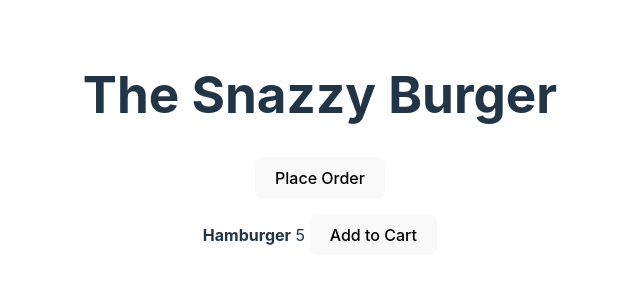
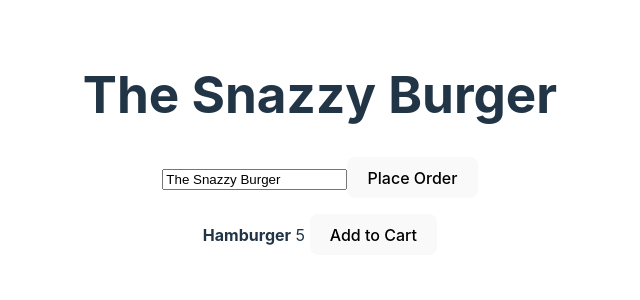
Before and after one commit to vitalic-web/vue-school-composition-api, a Vue app: page / in a window 1280 px wide. Shown: the top 300 px of the page, without its empty margins (320-960 px from the left). Built offline with nearby package versions, Linux system fonts and the light colour scheme.

Commit message:
Add meal object

```diff
--- a/src/App.vue
+++ b/src/App.vue
@@ -1,10 +1,12 @@
 <template>
   <h1>{{ name }}</h1>
+  <input type="text" v-model="name">
   <button @click="placeOrder">Place Order</button>
-  <YummyMeal name="Hamburger" :price="5" @addToCart="addItemToCart" />
+  <YummyMeal :name="meal.name" :price="meal.price" @addToCart="addItemToCart" />
 </template>
 
 <script>
+import { ref, reactive } from 'vue';
 import YummyMeal from './components/YummyMeal.vue';
 
 export default {
@@ -12,13 +14,15 @@ export default {
     YummyMeal,
   },
   setup() {
-    const name = 'The Snazzy Burger';
+    const name = ref('The Snazzy Burger');
+    const meal = reactive({ name: 'Hamburger', price: 5 });
 
     const placeOrder = () => alert('You re order has been placed!');
     const addItemToCart = (item) => alert(`One ${item} added to the cart!`);
 
     return {
       name,
+      meal,
       placeOrder,
       addItemToCart,
     }
```
